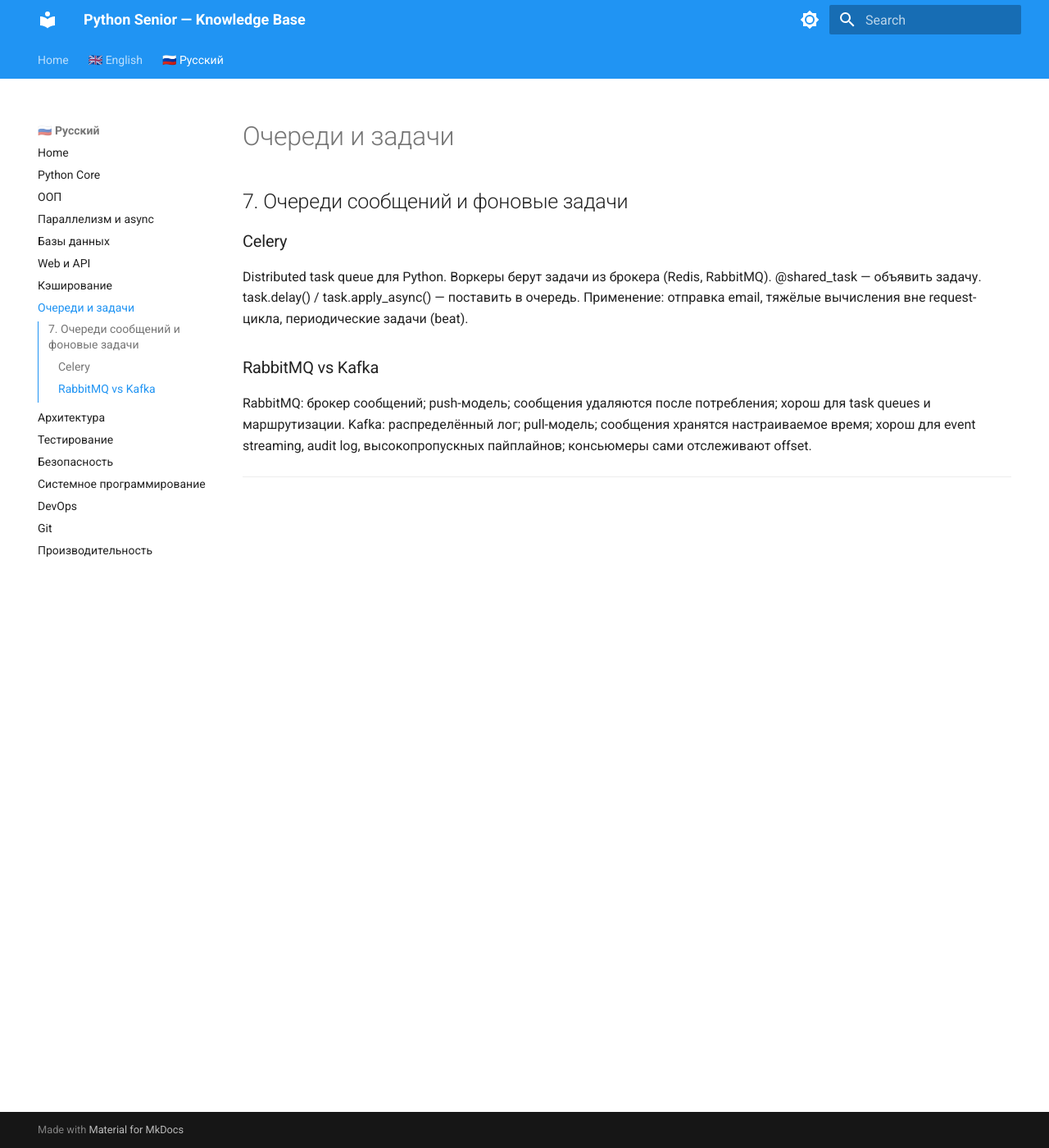
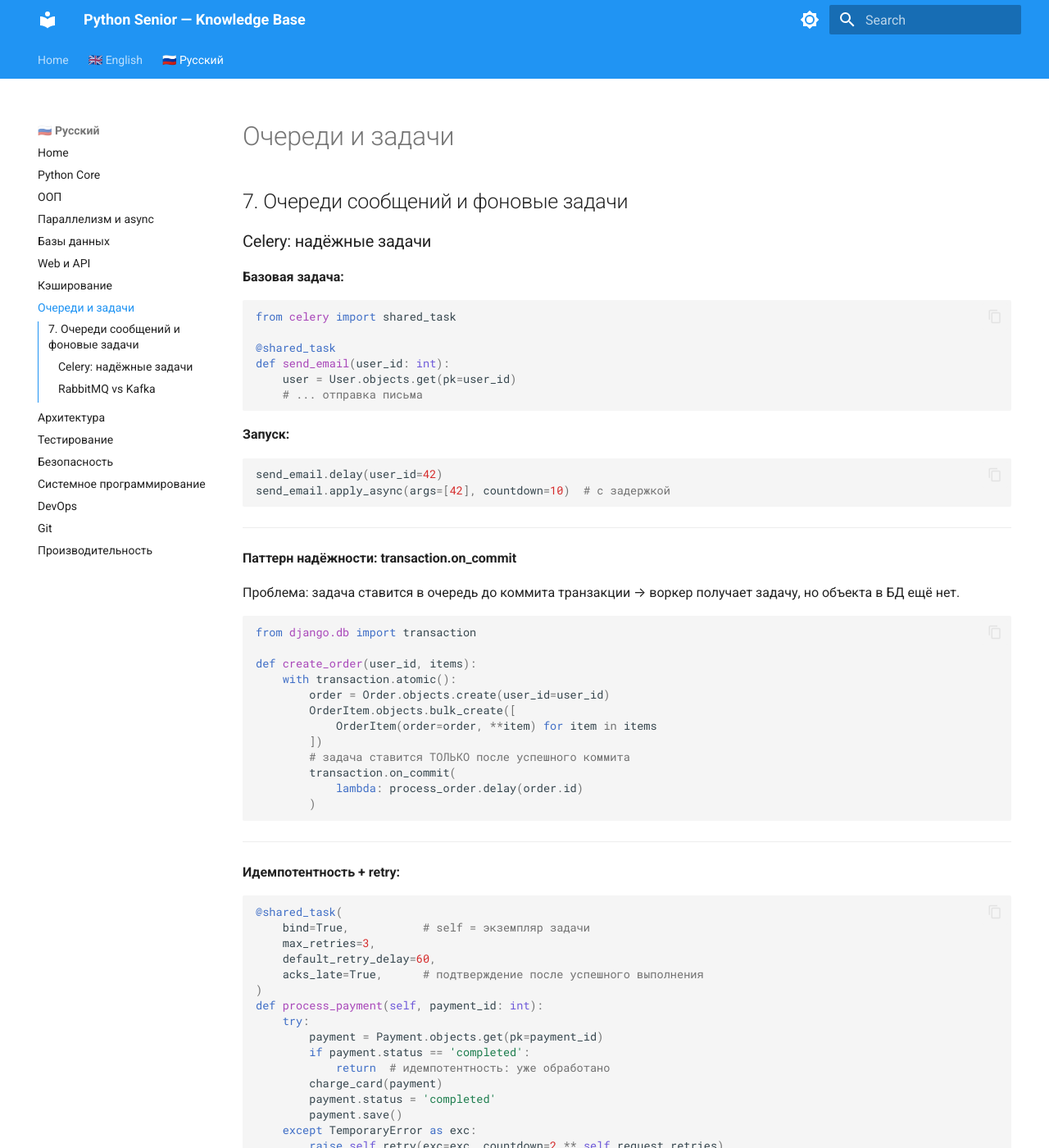
Before and after one commit to spiritEcosse/senior-kb, an MkDocs documentation site: the page built from docs/queues.md, in a window 1280 px wide and 1400 px high. Shown: the whole window at 82% size. Built offline with MkDocs 1.6.1 and Material for MkDocs 9.7.7, drawn with Linux system fonts in a browser that asks for light colours; some of the changed text lies outside the part shown.

Commit message:
update: docs/queues.md with code examples

````diff
--- a/docs/queues.md
+++ b/docs/queues.md
@@ -1,10 +1,72 @@
 ## 7. Очереди сообщений и фоновые задачи
 
-### Celery
+### Celery: надёжные задачи
 
-Distributed task queue для Python. Воркеры берут задачи из брокера (Redis, RabbitMQ).
-@shared_task — объявить задачу. task.delay() / task.apply_async() — поставить в очередь.
-Применение: отправка email, тяжёлые вычисления вне request-цикла, периодические задачи (beat).
+**Базовая задача:**
+
+```python
+from celery import shared_task
+
+@shared_task
+def send_email(user_id: int):
+    user = User.objects.get(pk=user_id)
+    # ... отправка письма
+```
+
+**Запуск:**
+```python
+send_email.delay(user_id=42)
+send_email.apply_async(args=[42], countdown=10)  # с задержкой
+```
+
+---
+
+**Паттерн надёжности: transaction.on_commit**
+
+Проблема: задача ставится в очередь до коммита транзакции → воркер получает задачу, но объекта в БД ещё нет.
+
+```python
+from django.db import transaction
+
+def create_order(user_id, items):
+    with transaction.atomic():
+        order = Order.objects.create(user_id=user_id)
+        OrderItem.objects.bulk_create([
+            OrderItem(order=order, **item) for item in items
+        ])
+        # задача ставится ТОЛЬКО после успешного коммита
+        transaction.on_commit(
+            lambda: process_order.delay(order.id)
+        )
+```
+
+---
+
+**Идемпотентность + retry:**
+
+```python
+@shared_task(
+    bind=True,           # self = экземпляр задачи
+    max_retries=3,
+    default_retry_delay=60,
+    acks_late=True,      # подтверждение после успешного выполнения
+)
+def process_payment(self, payment_id: int):
+    try:
+        payment = Payment.objects.get(pk=payment_id)
+        if payment.status == 'completed':
+            return  # идемпотентность: уже обработано
+        charge_card(payment)
+        payment.status = 'completed'
+        payment.save()
+    except TemporaryError as exc:
+        raise self.retry(exc=exc, countdown=2 ** self.request.retries)
+```
+
+`bind=True` → доступ к `self.retry()`, `self.request.retries`.
+`acks_late=True` → сообщение подтверждается брокеру только после выполнения (защита от потери при падении воркера).
+
+---
 
 ### RabbitMQ vs Kafka
 
````
